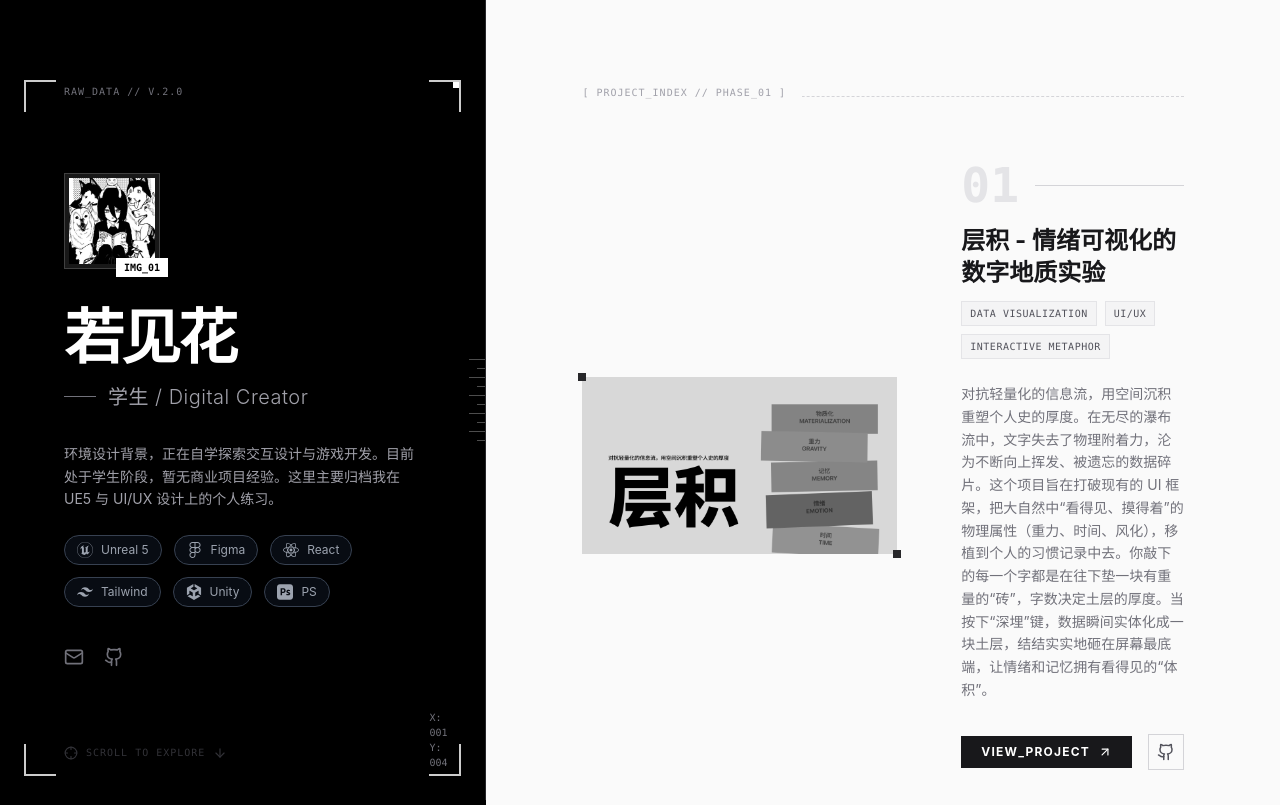
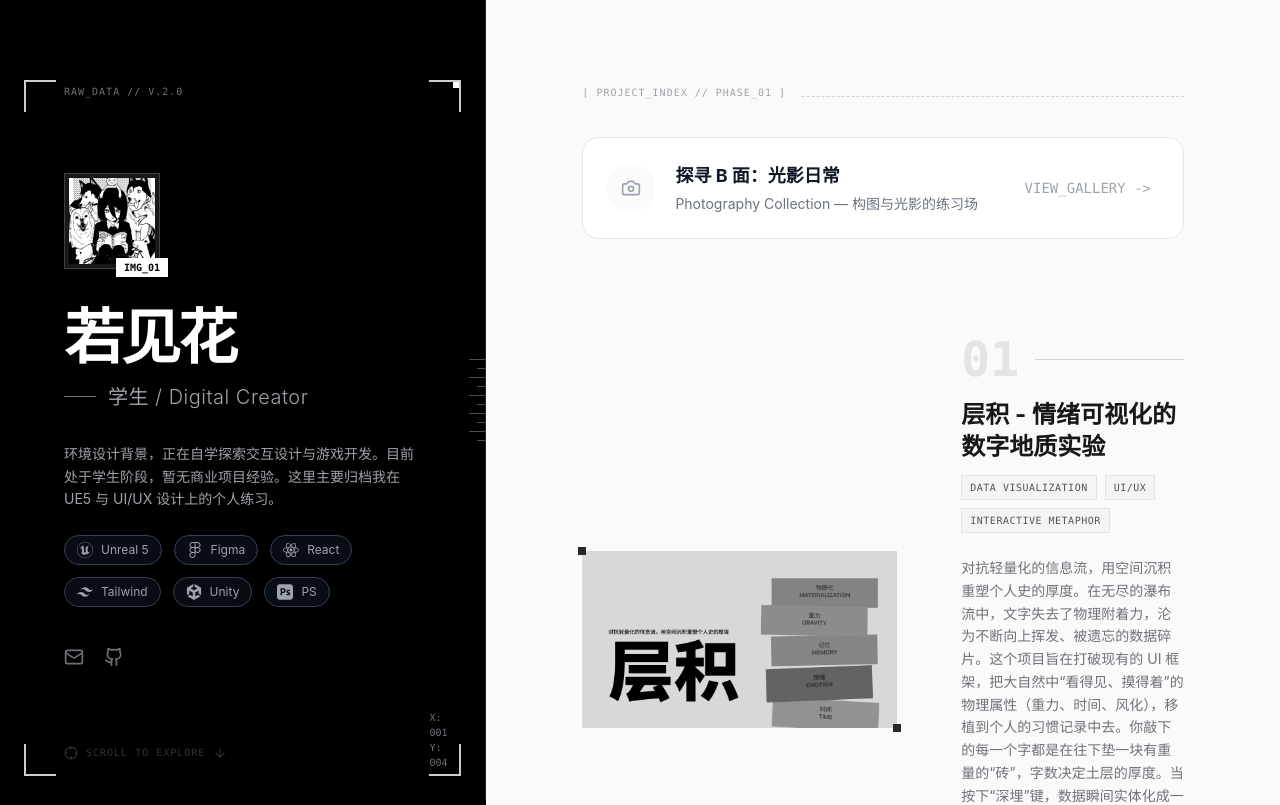
Before and after one commit to Ruooooooooo/my-portfolio, a React (Vite) app: page /#/ in a window 1280 px wide. Shown: the top 805 px of the page. Built offline with nearby package versions, Linux system fonts and the light colour scheme.

Commit message:
Update Home.jsx

```diff
--- a/src/pages/Home.jsx
+++ b/src/pages/Home.jsx
@@ -1,7 +1,7 @@
 import React from 'react';
 import { motion } from 'framer-motion';
-import { ArrowDown, Github, Mail, Linkedin, Globe, Crosshair, Camera } from 'lucide-react'; // 新增引入 Camera 图标
-import { Link } from 'react-router-dom'; // 新增引入 Link 组件
+import { ArrowDown, Github, Mail, Linkedin, Globe, Crosshair, Camera } from 'lucide-react';
+import { Link } from 'react-router-dom';
 import ProjectCard from '../components/ProjectCard';
 import projectsData from '../data/projects.json';
 import profileData from '../data/profile.json';
@@ -19,34 +19,27 @@ const Home = () => {
         initial={{ opacity: 0, x: -20 }}
         animate={{ opacity: 1, x: 0 }}
         transition={{ duration: 0.8 }}
-        // min-h-screen 确保手机上装饰元素有足够空间展示
         className="relative w-full lg:w-[38%] bg-black text-white min-h-screen lg:h-screen lg:sticky lg:top-0 flex flex-col justify-center p-8 lg:p-16 border-r border-zinc-800 overflow-hidden"
       >
 
         {/* --- INDUSTRIAL FRAME SYSTEM (白色线条框架) --- */}
-
-        {/* Top-Left Corner */}
         <div className="absolute top-20 left-6 w-8 h-8 border-l-2 border-t-2 border-white/80"></div>
         <div className="absolute top-20 left-16 text-[10px] font-mono tracking-widest text-zinc-500 mt-1">
           RAW_DATA // V.2.0
         </div>
 
-        {/* Top-Right Corner */}
         <div className="absolute top-20 right-6 w-8 h-8 border-r-2 border-t-2 border-white/80">
           <div className="absolute top-0 right-0 w-1.5 h-1.5 bg-white"></div>
         </div>
 
-        {/* Bottom-Left Corner */}
         <div className="absolute bottom-6 left-6 w-8 h-8 border-l-2 border-b-2 border-white/80"></div>
 
-        {/* Bottom-Right Corner */}
         <div className="absolute bottom-6 right-6 w-8 h-8 border-r-2 border-b-2 border-white/80">
           <div className="absolute bottom-1 right-2 text-[10px] font-mono text-zinc-500">
             X: 001 Y: 004
           </div>
         </div>
 
-        {/* Right Edge Ruler (深灰色刻度尺) */}
         <div className="absolute right-0 top-1/2 -translate-y-1/2 flex flex-col gap-2 items-end opacity-30">
            {[...Array(10)].map((_, i) => (
              <div key={i} className={`h-[1px] bg-white ${i % 2 === 0 ? 'w-4' : 'w-2'}`}></div>
@@ -56,7 +49,6 @@ const Home = () => {
         {/* --- CONTENT --- */}
         <div className="relative z-10 max-w-lg mt-10 pb-20 lg:pb-0">
 
-          {/* Avatar Area */}
           <div className="mb-8 relative inline-block">
              <img
                src={profileData.avatar}
@@ -68,7 +60,6 @@ const Home = () => {
              </div>
           </div>
 
-          {/* Typography */}
           <h1 className="text-4xl lg:text-6xl font-bold tracking-tighter mb-4 text-white">
             {profileData.name}
           </h1>
@@ -79,17 +70,14 @@ const Home = () => {
             </p>
           </div>
 
-          {/* 自我介绍 (间距改为 mb-6) */}
           <p className="text-zinc-400 leading-relaxed max-w-sm mb-6 text-sm">
             {profileData.bio}
           </p>
 
-          {/* 技能图标组件 (带间距) */}
           <div className="mb-10">
             <TechStack />
           </div>
 
-          {/* Social Links */}
           <div className="flex gap-5 text-zinc-500">
              {profileData.socialLinks.email && (
                <a href={`mailto:${profileData.socialLinks.email}`} className="hover:text-white transition-colors"><Mail size={20}/></a>
@@ -103,7 +91,6 @@ const Home = () => {
           </div>
         </div>
 
-        {/* Bottom Decor */}
         <div className="absolute bottom-10 left-16 flex items-center gap-2 text-zinc-600 animate-pulse">
            <Crosshair size={14} />
            <span className="text-[10px] tracking-widest font-mono">SCROLL TO EXPLORE</span>
@@ -120,11 +107,41 @@ const Home = () => {
       <div className="flex-1 bg-zinc-50 min-h-screen pt-16 px-6 lg:pt-24 lg:px-24 relative">
 
         {/* Header Line & Label */}
-        <div className="w-full border-t border-dashed border-zinc-300 mb-16 relative">
+        <div className="w-full border-t border-dashed border-zinc-300 mb-10 relative">
            <span className="absolute -top-3 left-0 bg-zinc-50 pr-4 text-[10px] font-mono text-zinc-400 tracking-widest">
              [ PROJECT_INDEX // PHASE_01 ]
            </span>
         </div>
+
+        {/* 🔥 新增：置顶的摄影画廊入口横幅 🔥 */}
+        <motion.div
+          initial={{ opacity: 0, y: 20 }}
+          animate={{ opacity: 1, y: 0 }}
+          transition={{ delay: 0.2 }}
+          className="mb-16 lg:mb-24"
+        >
+          <Link
+            to="/gallery"
+            className="group flex flex-row items-center justify-between p-5 lg:p-6 w-full rounded-2xl bg-white border border-gray-200 hover:border-zinc-900 hover:shadow-xl transition-all duration-300"
+          >
+            <div className="flex items-center gap-5">
+              <div className="w-12 h-12 rounded-full bg-zinc-50 flex items-center justify-center group-hover:bg-zinc-900 transition-colors shrink-0">
+                <Camera className="w-5 h-5 text-gray-400 group-hover:text-white transition-colors" />
+              </div>
+              <div>
+                <h3 className="text-base lg:text-lg font-bold text-gray-900 group-hover:text-black transition-colors">
+                  探寻 B 面：光影日常
+                </h3>
+                <p className="text-sm text-gray-500 mt-1">
+                  Photography Collection — 构图与光影的练习场
+                </p>
+              </div>
+            </div>
+            <div className="hidden sm:block text-gray-400 group-hover:text-zinc-900 transition-colors font-mono text-sm pr-2">
+              VIEW_GALLERY -&gt;
+            </div>
+          </Link>
+        </motion.div>
 
         {/* Grid System */}
         <div className="grid grid-cols-1 gap-y-20 lg:gap-y-32 pb-20">
@@ -137,29 +154,6 @@ const Home = () => {
           ))}
         </div>
 
-        {/* 🔥 新增：摄影画廊入口彩蛋 🔥 */}
-        <motion.div
-          initial={{ opacity: 0, y: 20 }}
-          whileInView={{ opacity: 1, y: 0 }}
-          viewport={{ once: true }}
-          className="pb-32 flex justify-center"
-        >
-          <Link
-            to="/gallery"
-            className="group flex flex-col items-center p-6 md:p-8 rounded-3xl bg-white border border-gray-200 hover:bg-zinc-900 hover:border-zinc-900 transition-all duration-500 shadow-sm hover:shadow-xl w-full max-w-sm"
-          >
-            <div className="w-14 h-14 rounded-full bg-zinc-50 flex items-center justify-center mb-4 group-hover:bg-zinc-800 transition-colors">
-              <Camera className="w-6 h-6 text-gray-400 group-hover:text-white transition-colors" />
-            </div>
-            <h3 className="text-lg font-medium text-gray-900 group-hover:text-white transition-colors">
-              探寻 B 面：光影日常
-            </h3>
-            <p className="text-sm text-gray-500 mt-2 group-hover:text-gray-400 transition-colors">
-              Photography Collection →
-            </p>
-          </Link>
-        </motion.div>
-
       </div>
 
     </div>
```
